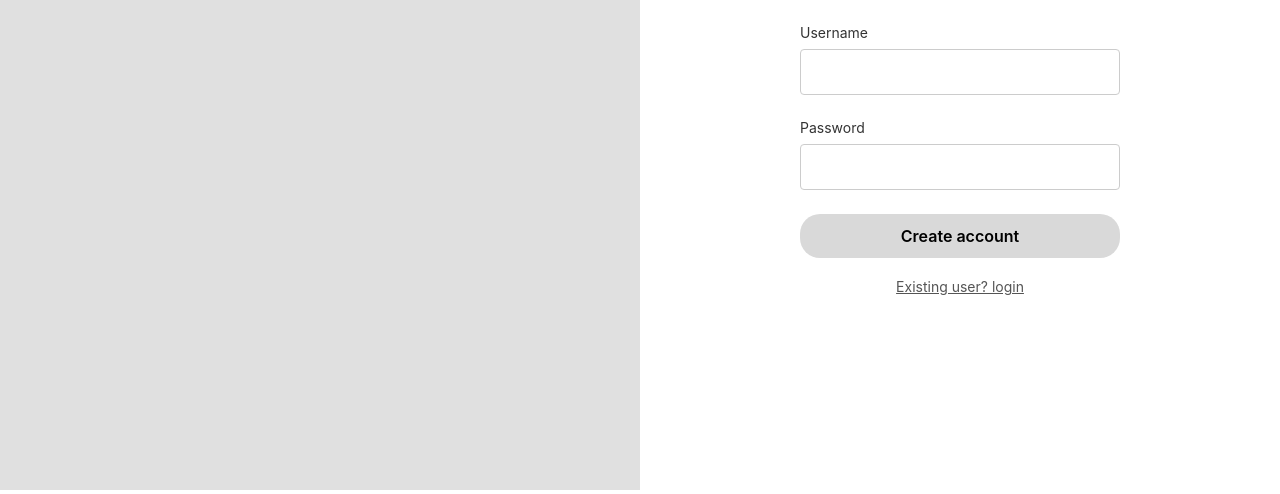
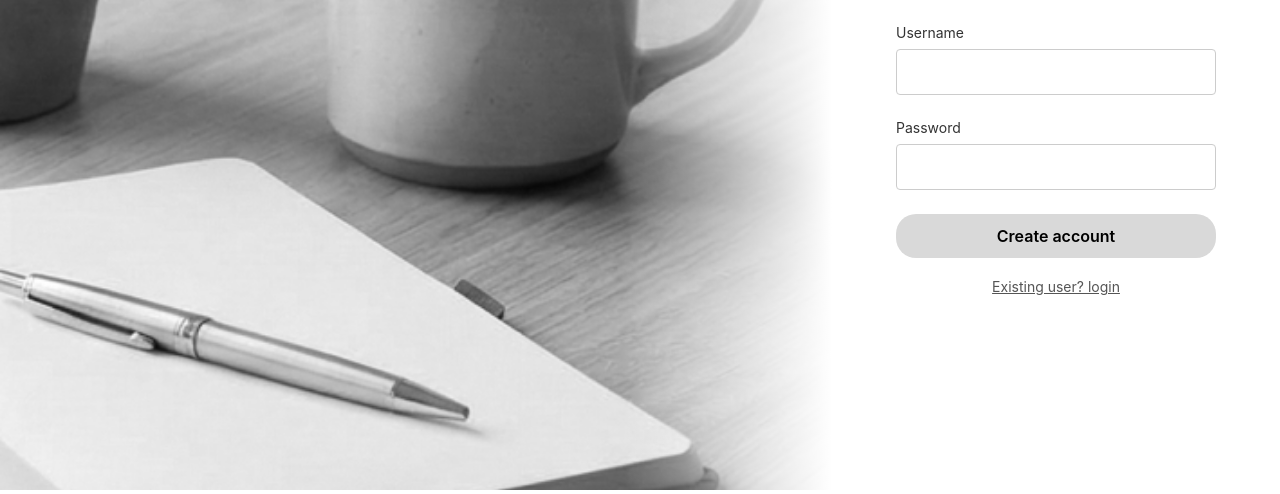
Before and after one commit to Marto8090/Task_Manager, a website: page public/index.html in a window 1280 px wide. Shown: the part 310-804 px from the top of the page. Drawn offline with Linux system fonts and the light colour scheme.

Commit message:
Add new HTML files for clients, create-task, and dashboard pages

```diff
--- a/public/index.html
+++ b/public/index.html
@@ -10,8 +10,8 @@
 
     <div id="auth-screen" class="split-screen">
 
-        <div class="left-pane">
-
+       <div class="left-pane">
+            <img src="images/landingPage-Image.png" alt="Office Workspace">
         </div>
 
         <div class="right-pane">
@@ -35,11 +35,6 @@
         </div>
     </div>
 
-    <div id="dashboard-screen" class="hidden">
-        <h1>Welcome to the Dashboard!</h1>
-        <button id="logout-btn">Logout</button>
-    </div>
-
     <script src="app.js"></script>
 </body>
 </html>
--- a/public/style.css
+++ b/public/style.css
@@ -13,8 +13,21 @@ body { height: 100vh; overflow: hidden; }
 }
 
 .left-pane {
-    width: 50%;
+    width: 65%;
     background-color: #e0e0e0;
+    object-position: center;
+    position: relative;
+}
+
+.left-pane::after {
+    content: "";
+    position: absolute;
+    top: 0;
+    right: 0; /* Anchors it to the right edge (the middle of the screen) */
+    bottom: 0;
+    width: 25%; /* Controls how "long" the fade is. Try 15% or 30% too! */
+    background: linear-gradient(to right, transparent, white);
+    pointer-events: none; /* Allows clicks to pass through (good practice) */
 }
 
 .left-pane img {
@@ -25,7 +38,7 @@ body { height: 100vh; overflow: hidden; }
 }
 
 .right-pane {
-    width: 50%;
+    width: 35%;
     display: flex;
     justify-content: center;
     align-items: center;
```
Also changed, not shown: public/Images/landingPage-Image.png (added), public/clients.html (added), public/create-task.html (added), public/dashboard.html (added).
